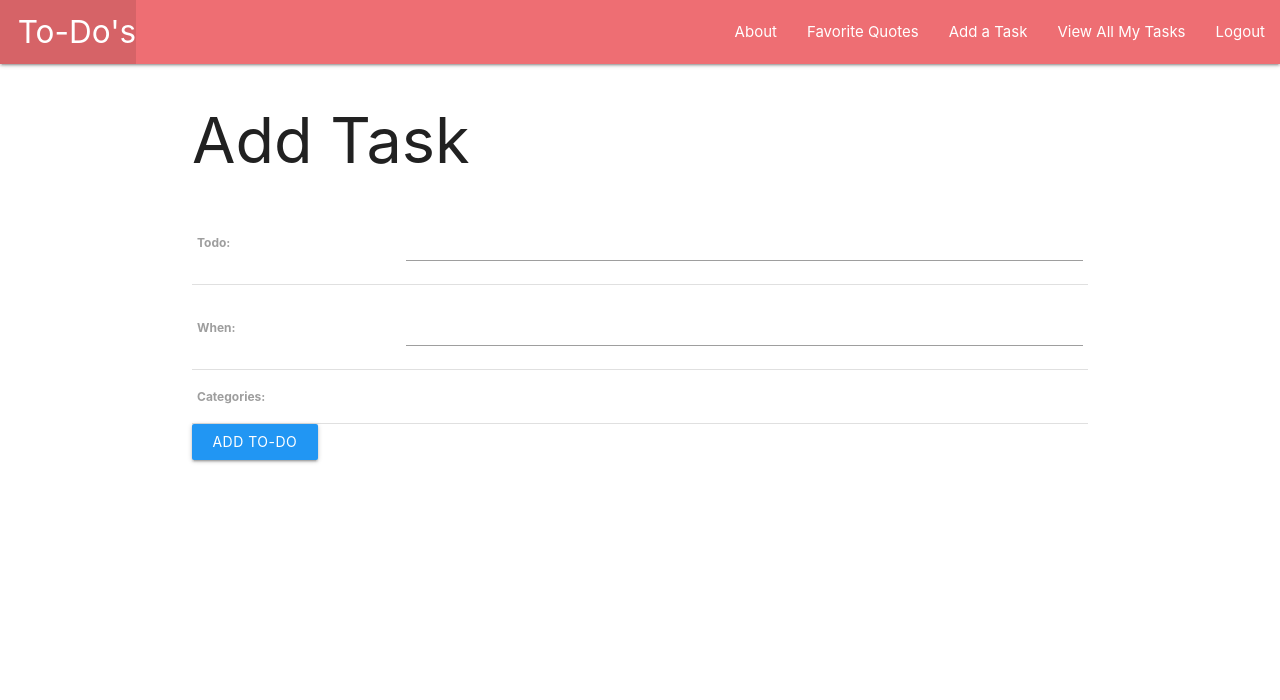
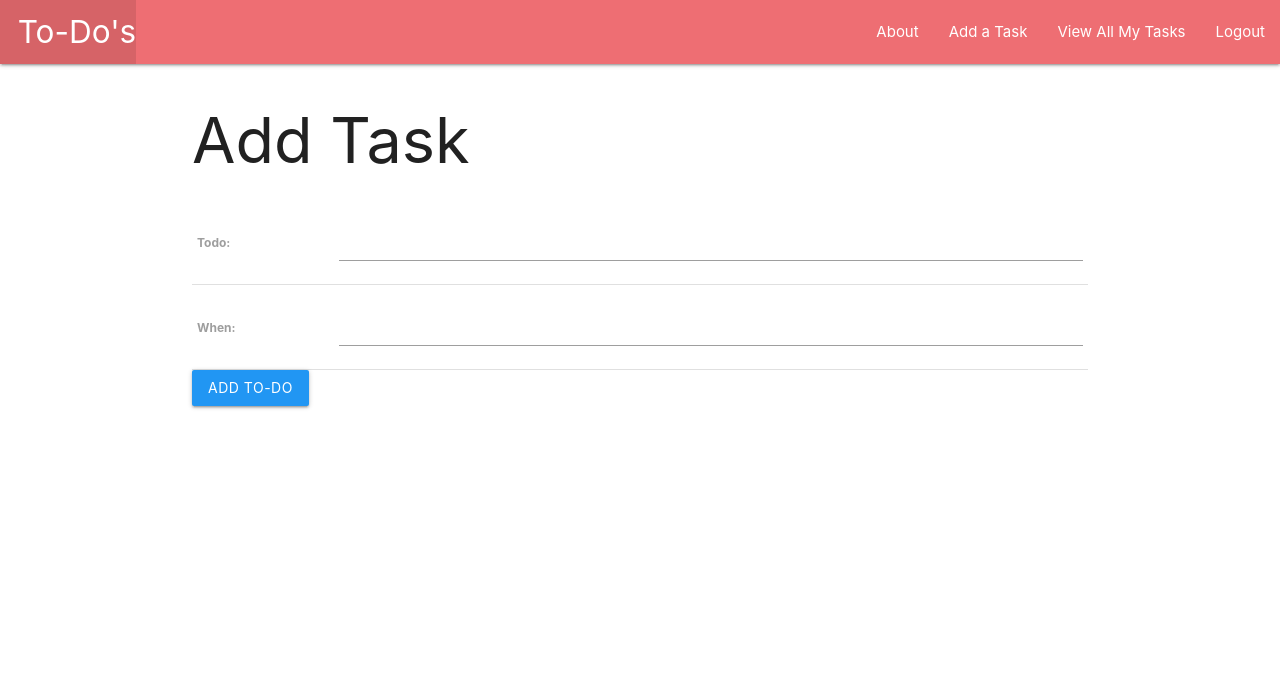
Before and after one commit to Jessaroo/best-to-do-app, a Django app: page /tasks/create/ in a window 1280 px wide. Shown: the top 700 px of the page. Run offline with Django 4.2, Linux system fonts and the light colour scheme; the visitor is signed in with stand-in values (Sample User, id 1).

Commit message:
fixing functions

```diff
--- a/main_app/forms.py
+++ b/main_app/forms.py
@@ -1,7 +1,7 @@
 from django import forms
-from .models import Task
+from main_app.models import Task
 
 class TaskForm(forms.ModelForm):
     class Meta:
         model = Task
-        fields = ['todo', 'when', 'categories']
+        fields = ['todo', 'when']
--- a/main_app/models.py
+++ b/main_app/models.py
@@ -14,15 +14,13 @@ class Category(models.Model):
 class Task(models.Model):
     todo = models.CharField(max_length=50)
     when = models.CharField(max_length=500)
-    completed = models.BooleanField(default=False)
-    categories = models.ManyToManyField(Category)
     user = models.ForeignKey(User, on_delete=models.CASCADE)
 
     def __str__(self):
         return self.todo
 
     def get_absolute_url(self):
-        return reverse('tasks_detail', kwargs={'pk': self.id})
+        return reverse('tasks/detail', kwargs={'pk': self.id})
 
 class Quote(models.Model):
     quote_text = models.CharField(max_length=500)
@@ -30,11 +28,3 @@ class Quote(models.Model):
 
     def __str__(self):
         return self.quote_text
-
-class FavoriteQuote(models.Model):
-    quote_text = models.CharField(max_length=500, default='Your default value here')
-    author = models.CharField(max_length = 200)
-    quote = models.ForeignKey(Quote, on_delete=models.CASCADE, related_name='favorite_quotes')
-
-    def __str__(self):
-        return self.quote_text
--- a/main_app/templates/base.html
+++ b/main_app/templates/base.html
@@ -20,7 +20,6 @@
         <ul class="right">
           <li><a href="{% url 'about' %}">About</a></li>
           {% if user.is_authenticated %}
-          <li><a href="{% url 'favorite_quotes' %}">Favorite Quotes</a></li>
           <li><a href="{% url 'tasks_create' %}">Add a Task</a></li>
           <li><a href="{% url 'index' %}">View All My Tasks</a></li>
           <li><a href="{% url 'logout' %}">Logout</a></li>
--- a/main_app/templates/home.html
+++ b/main_app/templates/home.html
@@ -2,4 +2,5 @@
 
 {% block content %}
 <h1>Home</h1>
+
 {% endblock %}
--- a/main_app/templates/main_app/task_form.html
+++ b/main_app/templates/main_app/task_form.html
@@ -13,7 +13,7 @@
     <table>
         {{ form.as_table }}
     </table>
-    <input class="btn blue" type="submit" value="{% if object %} Update Task {% else %} Add To-Do {% endif %}">
+    <button class="btn blue" type="submit">{% if object %} Update Task {% else %} Add To-Do {% endif %}</button>
 </form>
 
 {% endblock %}
--- a/main_app/urls.py
+++ b/main_app/urls.py
@@ -1,30 +1,20 @@
 from django.contrib.auth import views as auth_views
 from django.urls import path
 from . import views
-from .views import CategoryCreate, random_quotes
 
+
+# app_name = 'best_to_do_app'
 
 urlpatterns = [
     path('', views.home, name='home'),
     path('about/', views.about, name='about'),
-    path('index/',views.tasks_index, name='index'),
-    path('tasks/', views.tasks_index, name='tasks_index'),
+    path('tasks/', views.tasks_index, name='index'),
     path('tasks/<int:pk>/', views.tasks_detail, name='detail'),
     path('tasks/create/', views.TaskCreate.as_view(), name='tasks_create'),
     path('tasks/<int:pk>/update/', views.TaskUpdate.as_view(), name='tasks_update'),
     path('tasks/<int:pk>/delete/', views.TaskDelete.as_view(), name='tasks_delete'),
-    path('tasks/<int:task_id>/add_category/', views.add_category, name='add_category'),
-    path('tasks/<int:task_id>/remove_category/<int:category_id>/', views.remove_category, name='remove_category'),
-    path('pending-tasks/', views.pending_tasks, name='pending_tasks'),
-    path('categories/', views.CategoryList.as_view(), name='category_list'),
-    path('categories/<int:pk>/', views.CategoryDetail.as_view(), name='category_detail'),
-    path('categories/create/', views.CategoryCreate.as_view(), name='category_create'),
-    path('categories/<int:pk>/update/', views.CategoryUpdate.as_view(), name='category_update'),
-    path('categories/<int:pk>/delete/', views.CategoryDelete.as_view(), name='category_delete'),
     path('accounts/login/', auth_views.LoginView.as_view(template_name='registration/login.html'), name='login'),
     path('quotes/', views.random_quotes, name='random_quotes'),
-    path('favorite-quotes/', views.favorite_quotes, name='favorite_quotes'),
     path('accounts/logout', auth_views.LogoutView.as_view(), name='logout'),
     path('accounts/signup/', views.signup, name='signup'),
-    path('save-quote/', views.save_quote, name='save_quote'),
 ]
--- a/main_app/views.py
+++ b/main_app/views.py
@@ -2,15 +2,12 @@ from django.contrib.auth.forms import UserCreationForm
 from django.contrib.auth.mixins import LoginRequiredMixin
 from django.contrib.auth import login
 from django.shortcuts import render, redirect
+from django.http import HttpResponse
 from django.views.generic.edit import CreateView, UpdateView, DeleteView
-from django.views import View
-from django.views.generic import DetailView
-from main_app.models import Task, Category, FavoriteQuote, Quote
+from main_app.models import Task, Category
 from django.urls import reverse_lazy
 from django.views.decorators.csrf import csrf_protect
 from .forms import TaskForm
-from django import forms
-from django.forms import SelectMultiple
 import requests
 import random
 
@@ -23,41 +20,12 @@ def about(request):
 
 def tasks_index(request):
   tasks = Task.objects.all()
-  url = 'https://zenquotes.io/api/quotes/'
-  response = requests.get(url)
-  if response.status_code == 200:
-    quotes = response.json()
-  else:
-    quotes = []
-
-  random.shuffle(quotes)
-  num_quotes_to_display = 2
-  quotes = quotes[:num_quotes_to_display]
-  return render(request, 'tasks/index.html', {'tasks': tasks, 'quotes': quotes})
+  return render(request, 'tasks/index.html', {'tasks': tasks})
 
 def tasks_detail(request, pk):
   task = Task.objects.get(pk=pk)
   categories = Category.objects.all()
-  return render(request, 'tasks/detail.html', {'task': task, 'categories': categories})
-
-def pending_tasks(request):
-  return render(request, 'main_app/pending_tasks.html')
-
-def add_category(request, task_id):
-  task = Task.objects.get(id=task_id)
-  if request.method == 'POST':
-    category_id = request.POST.get('category_id')
-    category = Category.objects.get(id=category_id)
-    task.categories.add(category)
-    return redirect('tasks_detail', task_id=task.id)
-  categories = Category.objects.all()
-  return render(request, 'add_category.html', {'task': task, 'categories': categories})
-
-def remove_category(request, task_id, category_id):
-  task = Task.objects.get(id=task_id)
-  category = Category.objects.get(id=category_id)
-  task.categories.remove(category)
-  return redirect('tasks_detail', task_id=task.id)
+  return render(request, 'tasks/detail.html', {'task': task})
 
 @csrf_protect
 def signup(request):
@@ -77,49 +45,24 @@ def signup(request):
     'error': error_message
   })
 
-class CategoryCreate(CreateView):
-  model = Category
-  fields = ['name']
-  template_name = 'categories/category_form.html'
+class TaskCreate(LoginRequiredMixin, CreateView):
+    model = Task
+    fields = ['todo', 'when']
 
-class CategoryList(View):
-  def get(self, request):
-    categories = Category.objects.all()
-    return render(request, 'category_list.html', {'categories': categories})
+    def form_valid(self, form):
+        form.instance.user = self.request.user
+        return super().form_valid(form)
+    # success_url = ('tasks_index')
 
-class CategoryDetail(DetailView):
-  model = Category
-  template_name = 'categories/detail.html'
-  context_object_name = 'category'
+  # def get_form(self, form_class=None):
+  #     form = super().get_form(form_class)
+  #     form.fields['categories'].widget = forms.SelectMultiple()
+  #     return form
 
-class CategoryUpdate(UpdateView):
-  model = Category
-  fields = ['name']
-  template_name = 'categories/category_form.html'
-
-class CategoryDelete(DeleteView):
-  model = Category
-  success_url = reverse_lazy('category_list')
-  template_name = 'categories/category_confirm_delete.html'
-  context_object_name = 'category'
-
-class TaskCreate(LoginRequiredMixin, CreateView):
-  model = Task
-  fields = ['todo', 'when', 'categories']
-
-  def form_valid(self, form):
-      form.instance.user = self.request.user
-      return super().form_valid(form)
-
-  def get_form(self, form_class=None):
-      form = super().get_form(form_class)
-      form.fields['categories'].widget = forms.SelectMultiple()
-      return form
-
-  def get_context_data(self, **kwargs):
-    context = super().get_context_data(**kwargs)
-    context['categories'] = Category.objects.all()
-    return context
+  # def get_context_data(self, **kwargs):
+  #   context = super().get_context_data(**kwargs)
+  #   context['categories'] = Category.objects.all()
+  #   return context
 
 class TaskUpdate(UpdateView):
   model = Task
@@ -132,56 +75,15 @@ class TaskDelete(DeleteView):
   success_url = reverse_lazy('tasks_index')
   template_name = 'tasks/task_confirm_delete.html'
 
-  def delete(self, request, *args, **kwargs):
-      self.object = self.get_object()
-      success_url = self.get_success_url()
-      self.object.delete()
-      return HttpResponseRedirect(success_url)
+def random_quotes(request):
+    url = 'https://zenquotes.io/api/quotes/'
+    response = requests.get(url)
+    if response.status_code == 200:
+      quotes = response.json()
+    else:
+      quotes = []
+    random.shuffle(quotes)
+    num_quotes_to_display = 2
+    quotes = quotes[:num_quotes_to_display]
 
-def Quote_list(request):
-    quotes = Quote.objects.all()
-    return render(request, 'quotes.html', {'quotes': quotes})
-
-def random_quotes(request):
-  url = 'https://zenquotes.io/api/quotes/'
-  response = requests.get(url)
-  if response.status_code == 200:
-      quotes = response.json()
-  else:
-      quotes = []
-
-  if request.method == 'POST':
-      quote_id = request.POST.get('quote_id')
-      selected_quote = quotes[int(quote_id)]
-      FavoriteQuote.objects.create(
-        quote=selected_quote['q'],
-        author=selected_quote['a'],
-        user=request.user
-      )
-      return redirect('favorite_quotes')
-  return render(request, 'quotes.html')
-
-def save_quote(request):
-    if request.method == 'POST':
-        quote_text = request.POST.get('quote')
-        author_text = request.POST.get('author')
-        user = request.user
-
-        favorite_quote = FavoriteQuote(
-            quote=quote_text,
-            author=author_text,
-            user=user
-        )
-        favorite_quote.save()
-    return redirect('favorite_quotes')
-
-def favorite_quotes(request):
-  user = request.user
-  favorite_quotes = FavoriteQuote.objects.filter(user=user)
-  url = 'https://zenquotes.io/api/quotes/'
-  response = requests.get(url)
-  if response.status_code == 200:
-      quotes = response.json()
-  else:
-      quotes = []
-  return render(request, 'favorite_quotes.html', {'favorite_quotes': favorite_quotes, 'quotes': quotes })
+    return quotes
```
Also changed, not shown: main_app/templates/favorite_quotes.html (deleted, +0 -29 lines), main_app/templates/tasks/detail.html (+12 -10 lines), main_app/templates/tasks/index.html (+5 -36 lines), main_app/migrations/0010_remove_favoritequote_quote_text_favoritequote_user_and_more.py (added), main_app/migrations/0011_remove_task_categories_remove_task_completed_and_more.py (added), 2 other files.
